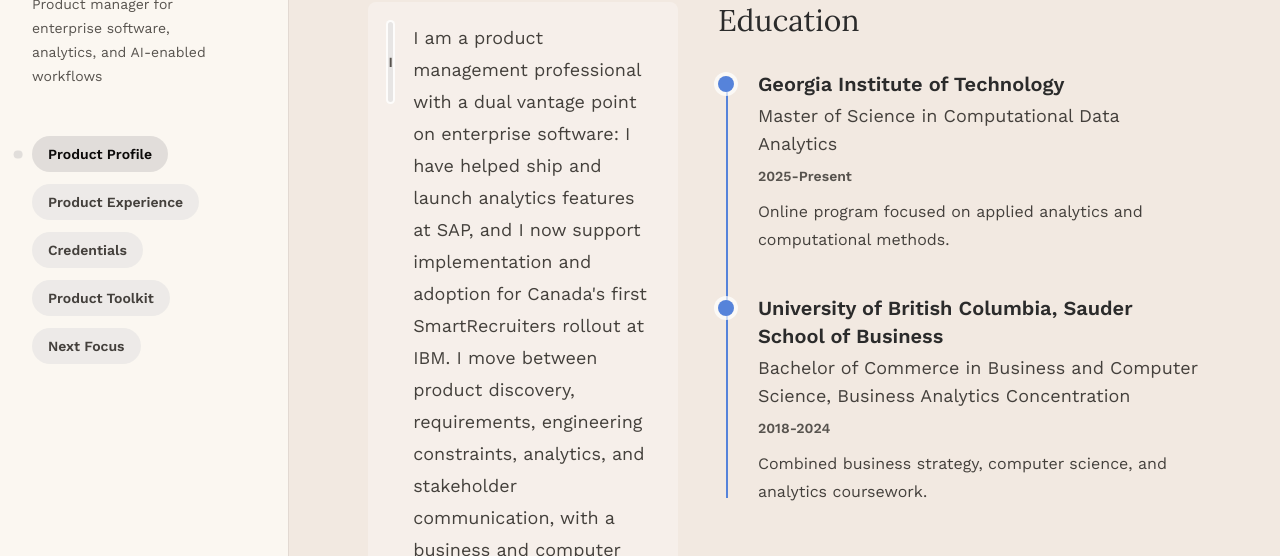
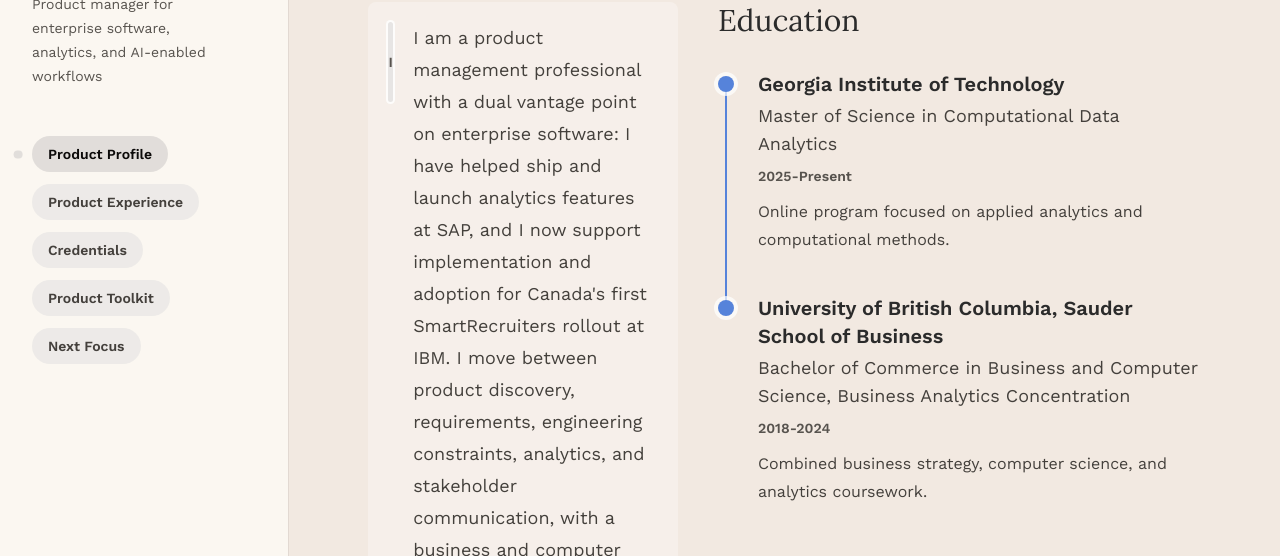
Before and after one commit to churro-o/portfolio, a React (Vite) app: page / in a window 1280 px wide. Shown: the part 186-742 px from the top of the page. Built offline with nearby package versions, Linux system fonts and the light colour scheme.

Commit message:
Fix timeline marker alignment

```diff
--- a/src/components/Timeline.jsx
+++ b/src/components/Timeline.jsx
@@ -1,18 +1,35 @@
 export default function Timeline({ entries, emptyMessage, renderEntry }) {
   if (!entries?.length) {
-    return <p className="max-w-2xl text-lg leading-8 text-stone-700">{emptyMessage}</p>;
+    return (
+      <p className="max-w-2xl text-lg leading-8 text-stone-700">
+        {emptyMessage}
+      </p>
+    );
   }
 
   return (
-    <ol className="relative max-w-3xl pl-10 before:absolute before:bottom-2 before:left-2 before:top-2 before:w-0.5 before:bg-electric-iris">
+    <ol className="max-w-3xl">
       {entries.map((entry, index) => (
         <li
           key={`${entry.institution || entry.company || index}-${entry.years || index}`}
-          className="timeline-entry relative mb-10 last:mb-0"
+          className="timeline-entry grid grid-cols-[1rem_1fr] gap-6"
           style={{ animationDelay: `${index * 80}ms` }}
         >
-          <span className="absolute -left-10 top-1.5 h-4 w-4 rounded-full bg-electric-iris ring-4 ring-white/70" />
-          {renderEntry(entry)}
+          <div className="relative flex justify-center">
+            {index < entries.length - 1 ? (
+              <span
+                aria-hidden="true"
+                className="absolute -bottom-[0.875rem] left-1/2 top-[0.875rem] w-0.5 -translate-x-1/2 bg-electric-iris"
+              />
+            ) : null}
+            <span
+              aria-hidden="true"
+              className="relative z-10 mt-1.5 h-4 w-4 rounded-full bg-electric-iris ring-4 ring-white/70"
+            />
+          </div>
+          <div className={index === entries.length - 1 ? "pb-0" : "pb-10"}>
+            {renderEntry(entry)}
+          </div>
         </li>
       ))}
     </ol>
```
